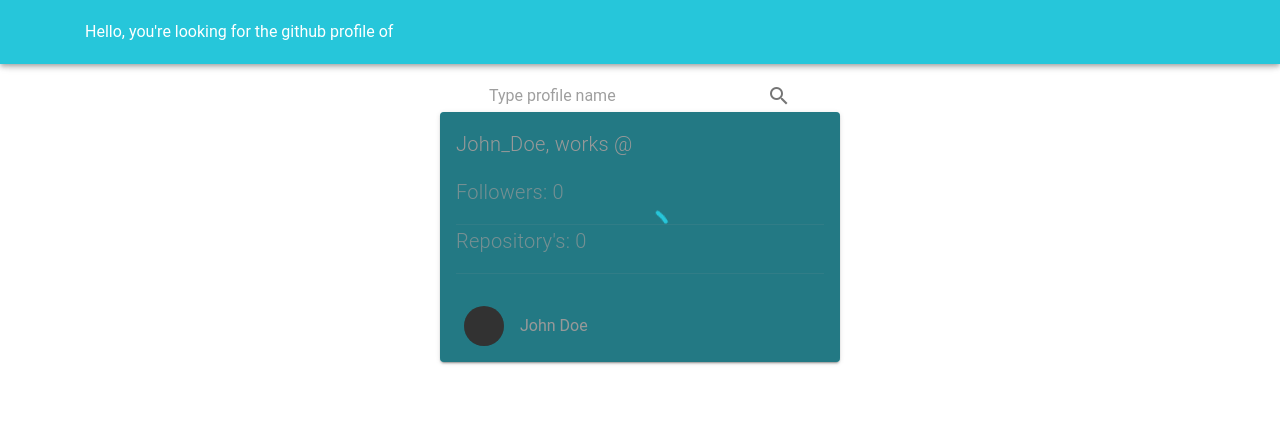
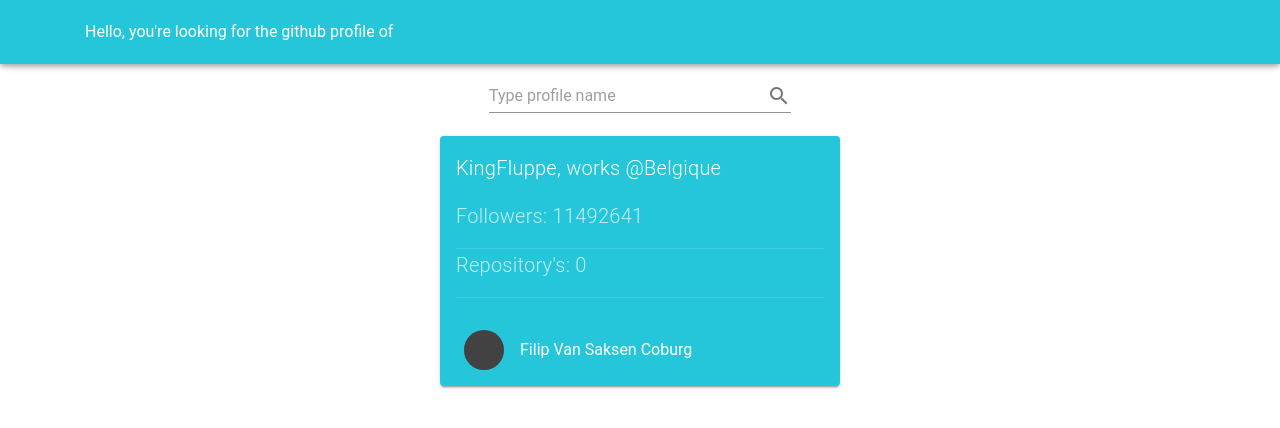
Before and after one commit to robindeleu/github-vue-profile, a Vue app: page / in a window 1280 px wide. Shown: the top 428 px of the page. Built offline with nearby package versions, Linux system fonts and the light colour scheme; no server answers; a small style sheet from the web is missing.

Commit message:
working project

```diff
--- a/src/App.vue
+++ b/src/App.vue
@@ -37,7 +37,21 @@
             </v-text-field>
           </v-col>
         </v-row>
-
+      <v-row justify="center">
+        <v-col cols="6" md="3" lg="3">
+          <v-alert
+            :value="!!error"
+            close-text="Close"
+            color="red"
+            dense
+            dark
+            dismissible
+            elevation="24"
+          >
+            {{ error }}
+          </v-alert>
+        </v-col>
+      </v-row>
       <UserProfileDetails
             :name="profile.name"
             :login="profile.login"
@@ -72,7 +86,7 @@
 
   created() {
     console.log("Loading user ...");
-    this.fetch();
+    //this.fetch();
   },
 
   components: {
@@ -83,6 +97,7 @@
   data: () => ({
     profile: {},
     loading: false,
+    error: null,
     name: ''
   }),
 
@@ -97,11 +112,12 @@
         this.profile = response.data;
         this.loading = false;
       }).catch(e => {
+        this.error = e;
         console.log(e)
       }
 
 
-      )}, 2000)
+      )}, 1000)
 /*
       axios.get('http://localhost:3000/users/robindeleu').then(response => {
         console.log(response);
--- a/src/components/UserProfileDetails.vue
+++ b/src/components/UserProfileDetails.vue
@@ -43,7 +43,8 @@
 </template>
 
 <script>
-import AvatarPlaceholder from "@/assets/default-profile-icon.jpg"
+//import AvatarPlaceholder from "@/assets/default-profile-icon.jpg"
+import AvatarPlaceholder from "@/assets/fluppe.png"
 
 export default {
   name: "UserProfileDetails",
@@ -51,15 +52,15 @@
   props: {
     login: {
       type: String,
-      default: 'John_Doe'
+      default: 'KingFluppe'
     },
     name: {
       type: String,
-      default: 'John Doe'
+      default: 'Filip Van Saksen Coburg '
     },
     company: {
       type: String,
-      default: null
+      default: 'Belgique'
     },
     avatar_url: {
       type: String,
@@ -67,7 +68,7 @@
     },
     followers: {
       type: Number,
-      default: 0
+      default: 11492641
     },
     public_repos: {
       type: Number,
```
Also changed, not shown: src/assets/fluppe.png (added).
